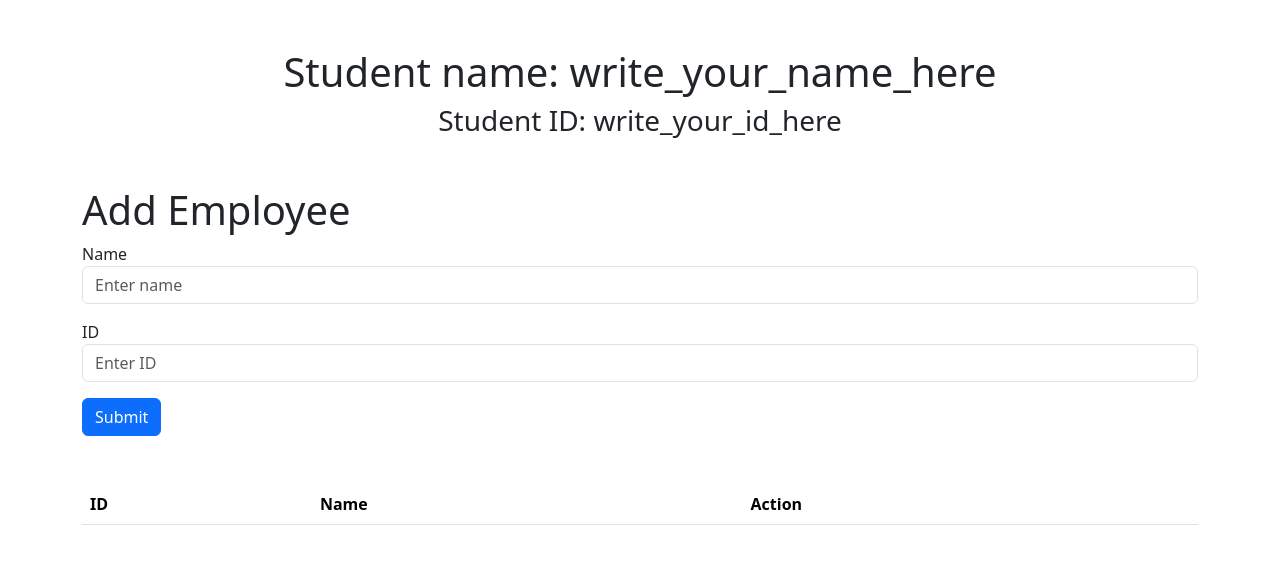
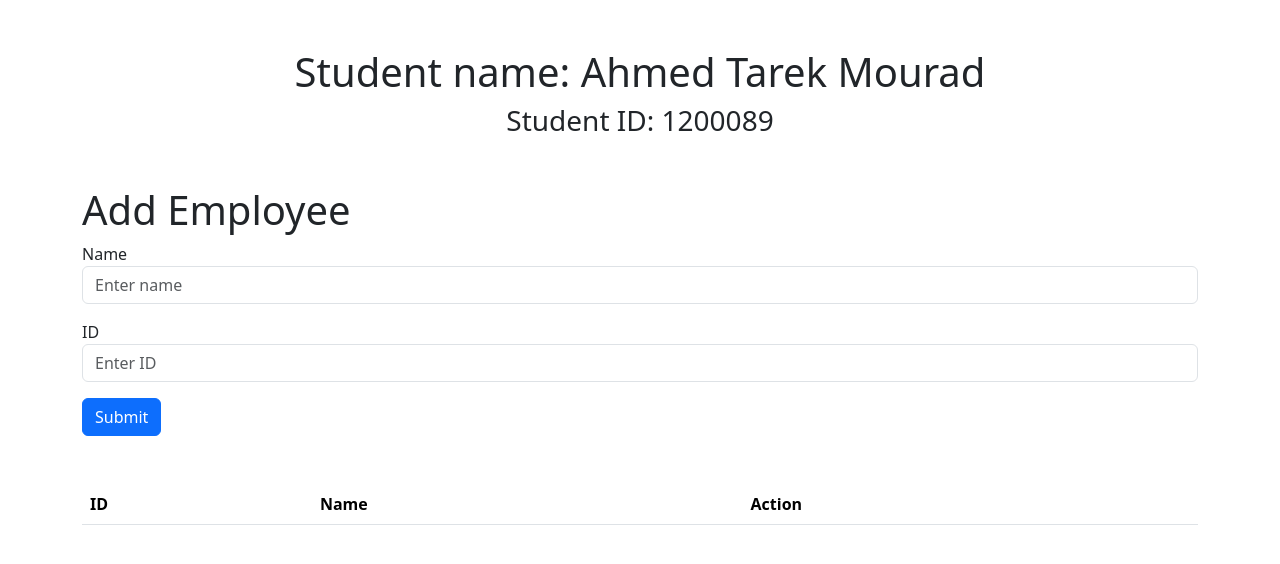
Before and after one commit to atarek993/Lab-1-software, a plain HTML site: page Lab1/FE/index.html in a window 1280 px wide. Drawn offline with nearby package versions, Linux system fonts and the light colour scheme; no server answers.

Commit message:
fix minor bugs

```diff
--- a/Lab#1/BE/controllers/employee.js
+++ b/Lab1/BE/controllers/employee.js
@@ -33,6 +33,5 @@ exports.createEmployee = async (req, res, next) => {
     // Add the new employee to the array
     employee.push({ id, name });
 
-    res.status(201).json({ message: "Employee created successfully" });
 
 };
--- a/Lab#1/FE/index.html
+++ b/Lab1/FE/index.html
@@ -19,8 +19,8 @@
 <body>
   <div class="container">
     <div class="mt-5 text-center">
-      <h1>Student name: <span>write_your_name_here</span></h1>
-      <h3>Student ID: <span>write_your_id_here</span></h3>
+      <h1>Student name: <span>Ahmed Tarek Mourad</span></h1>
+      <h3>Student ID: <span>1200089</span></h3>
     </div>
     <div class="mb-5 mt-5">
       <h1>Add Employee</h1>
```
Also changed, not shown: Lab1/BE/index.js (renamed from Lab#1/BE/index.js), Lab1/BE/package.json (renamed from Lab#1/BE/package.json), Lab1/BE/routes/employee.js (renamed from Lab#1/BE/routes/employee.js), Lab1/FE/index.js (renamed from Lab#1/FE/index.js), Lab1/readme.md (renamed from Lab#1/readme.md), 8 other files.
